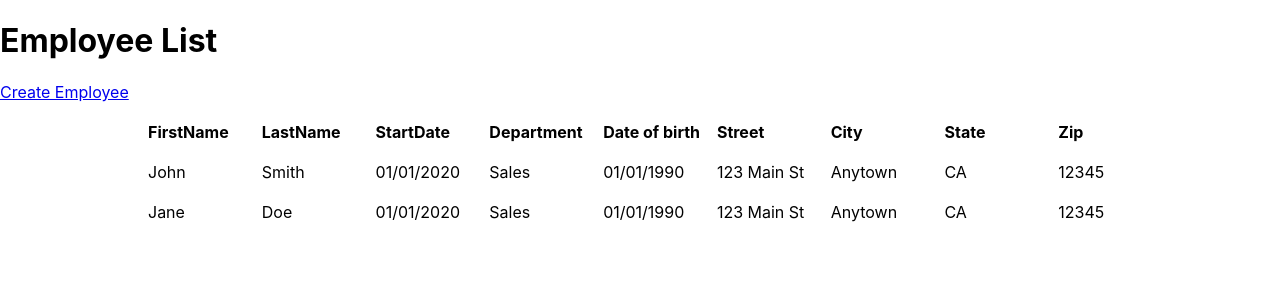
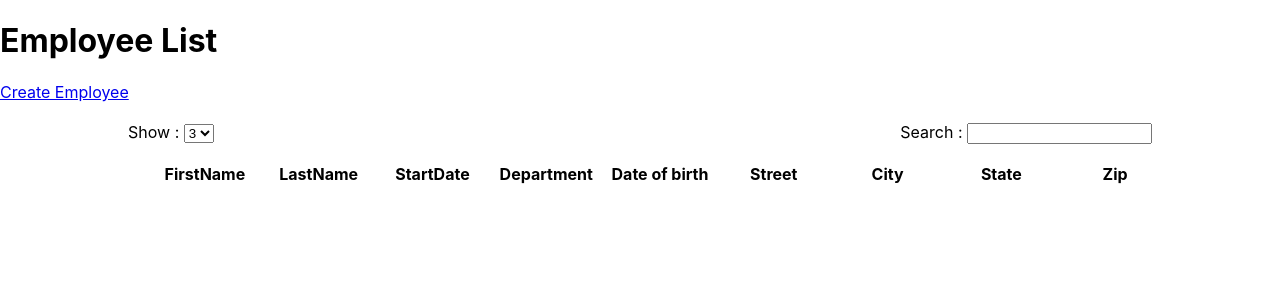
Before and after one commit to ThomasRobveille/Project14, a React (Create React App) app: page /employee_list in a window 1280 px wide. Shown: the top 300 px of the page. Built offline with nearby package versions, Linux system fonts and the light colour scheme.

Commit message:
oublie feature EmployeeList

```diff
--- a/src/components/EmployeeArray.js
+++ b/src/components/EmployeeArray.js
@@ -1,35 +1,62 @@
-import React from 'react';
+import React, { useState, useEffect } from 'react';
 
 import "../stylesheet/EmployeeList.css"
 
 export default function EmployeeArray() {
-  const data = [
-    {
-      firstName: 'John',
-      lastName: 'Smith',
-      startDate: '01/01/2020',
-      department: 'Sales',
-      dateOfBirth: '01/01/1990',
-      street: '123 Main St',
-      city: 'Anytown',
-      state: 'CA',
-      zip: '12345'
-    },
-    {
-      firstName: 'Jane',
-      lastName: 'Doe',
-      startDate: '01/01/2020',
-      department: 'Sales',
-      dateOfBirth: '01/01/1990',
-      street: '123 Main St',
-      city: 'Anytown',
-      state: 'CA',
-      zip: '12345'
+  const [data, setData] = useState([]);
+
+  useEffect(() => {
+    const employees = localStorage.getItem('employeeData');
+
+    if(employees) {
+      const data = JSON.parse(employees);
+      console.log(data)
+      setData(data);
     }
-  ]
+  }, []);
+
+  const handleSearchBar = () => {
+    let searchBar = document.getElementById('searchBar');
+    if(searchBar.value.length > 3) {
+      const employees = localStorage.getItem('employeeData');
+      const data = JSON.parse(employees);
+      const filteredData = data.filter((employee) => {
+        return employee.firstname.toLowerCase().includes(searchBar.value.toLowerCase()) || employee.lastname.toLowerCase().includes(searchBar.value.toLowerCase()) || employee.adress.city.toLowerCase().includes(searchBar.value.toLowerCase()) || employee.adress.state.toLowerCase().includes(searchBar.value.toLowerCase()) || employee.adress.zip.toLowerCase().includes(searchBar.value.toLowerCase()) || employee.departement.toLowerCase().includes(searchBar.value.toLowerCase())
+      })
+      setData(filteredData);
+    } else {
+      const employees = localStorage.getItem('employeeData');
+      const data = JSON.parse(employees);
+      setData(data);
+    }
+  }
+
+  const handlePagination = () => {
+    let pagination = document.getElementById('pagination');
+    const employees = localStorage.getItem('employeeData');
+    const data = JSON.parse(employees);
+    const paginatedData = data.slice(0, pagination.value);
+    setData(paginatedData);
+  }
+
 
   return (
     <div className='containerEmployeeList'>
+      <div className='searchtoolsEmployeeList'>
+        <div>
+          <label>Show : </label>
+          <select id='pagination' onChange={handlePagination}>
+            <option>1</option>
+            <option>2</option>
+            <option selected>3</option>
+          </select>
+        </div>
+        <div>
+          <label htmlFor="searchBar">Search : </label>
+          <input name="searchBar" id='searchBar' type='text' onChange={handleSearchBar}/>
+        </div>
+
+      </div>
       <ul className='arrayList arrayHeader'>
         <li>FirstName</li>
         <li>LastName</li>
@@ -43,16 +70,16 @@ export default function EmployeeArray() {
       </ul>
       {
         data.map((employee, index) => (
-          <ul className='arrayList arrayEmployee' key={index}>
-            <li>{employee.firstName}</li>
-            <li>{employee.lastName}</li>
-            <li>{employee.startDate}</li>
-            <li>{employee.department}</li>
-            <li>{employee.dateOfBirth}</li>
-            <li>{employee.street}</li>
-            <li>{employee.city}</li>
-            <li>{employee.state}</li>
-            <li>{employee.zip}</li>
+          <ul className='arrayList' key={index}>
+            <li>{employee.firstname}</li>
+            <li>{employee.lastname}</li>
+            <li>{employee.date_of_start}</li>
+            <li>{employee.departement}</li>
+            <li>{employee.date_of_birth}</li>
+            <li>{employee.adress.street}</li>
+            <li>{employee.adress.city}</li>
+            <li>{employee.adress.state}</li>
+            <li>{employee.adress.zip}</li>
           </ul>
         ))
       }
--- a/src/components/FormNewEmployee.js
+++ b/src/components/FormNewEmployee.js
@@ -79,16 +79,18 @@ export default function FormNewEmployee() {
       },
       departement: departement,
     }
-    console.log(newEmployee)
-    if(!localStorage.getItem('count')) {
-      localStorage.setItem('count', 0);
+
+    /* CODE TEMPORAIRE - A RETIRER SUR PROD */
+    let employeeData = [];
+    if (localStorage.getItem('employeeData')) {
+      employeeData = JSON.parse(localStorage.getItem('employeeData'));
     } else {
-      setCount(parseInt(localStorage.getItem('count')));
+      employeeData = [];
     }
-    let idEmployee = "Employee" + count
-    localStorage.setItem(idEmployee, JSON.stringify(newEmployee));
-    localStorage.setItem('count', count + 1);
-    setCount(count + 1);
+    employeeData.push(newEmployee);
+    localStorage.setItem('employeeData', JSON.stringify(employeeData));
+    /* FIN CODE TEMPORAIRE */
+
     handleOpenModal();
   }
 
--- a/src/stylesheet/EmployeeList.css
+++ b/src/stylesheet/EmployeeList.css
@@ -1,6 +1,16 @@
 .containerEmployeeList{
   display: flex;
   flex-direction: column;
+}
+
+.searchtoolsEmployeeList{
+  width: 80%;
+  margin: auto;
+  display: flex;
+  flex-direction: row;
+  justify-content: space-between;
+  margin-top: 20px;
+
 }
 
 .arrayList{
@@ -20,4 +30,7 @@
   list-style: none;
   width: 300px;
   margin: auto;
+  display: flex;
+  justify-content: center;
+  align-items: center;
 }
```
Also changed, not shown: package.json (+8 -0 lines), 1 other file (tests, documents, lock files or other folders).
